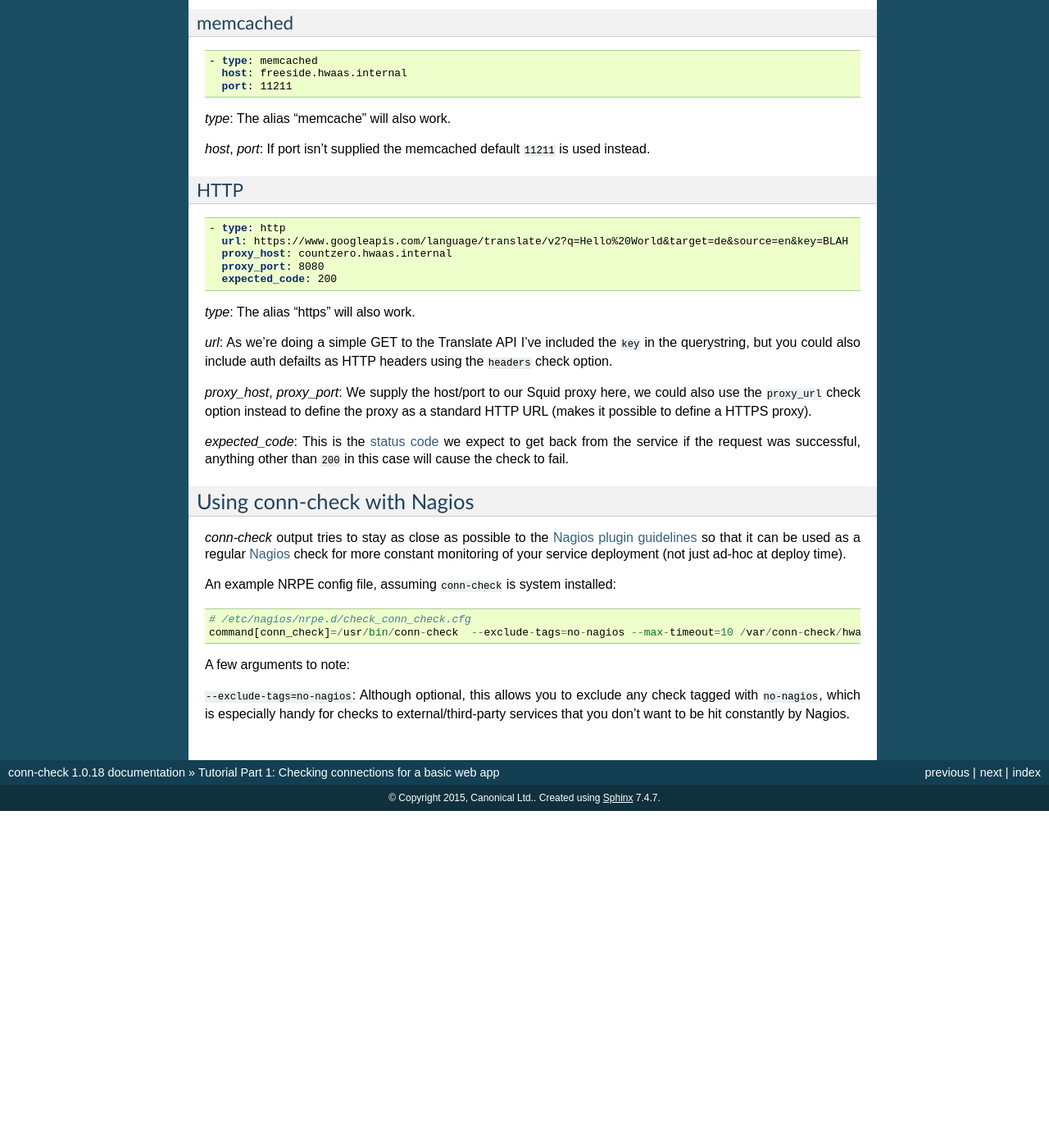
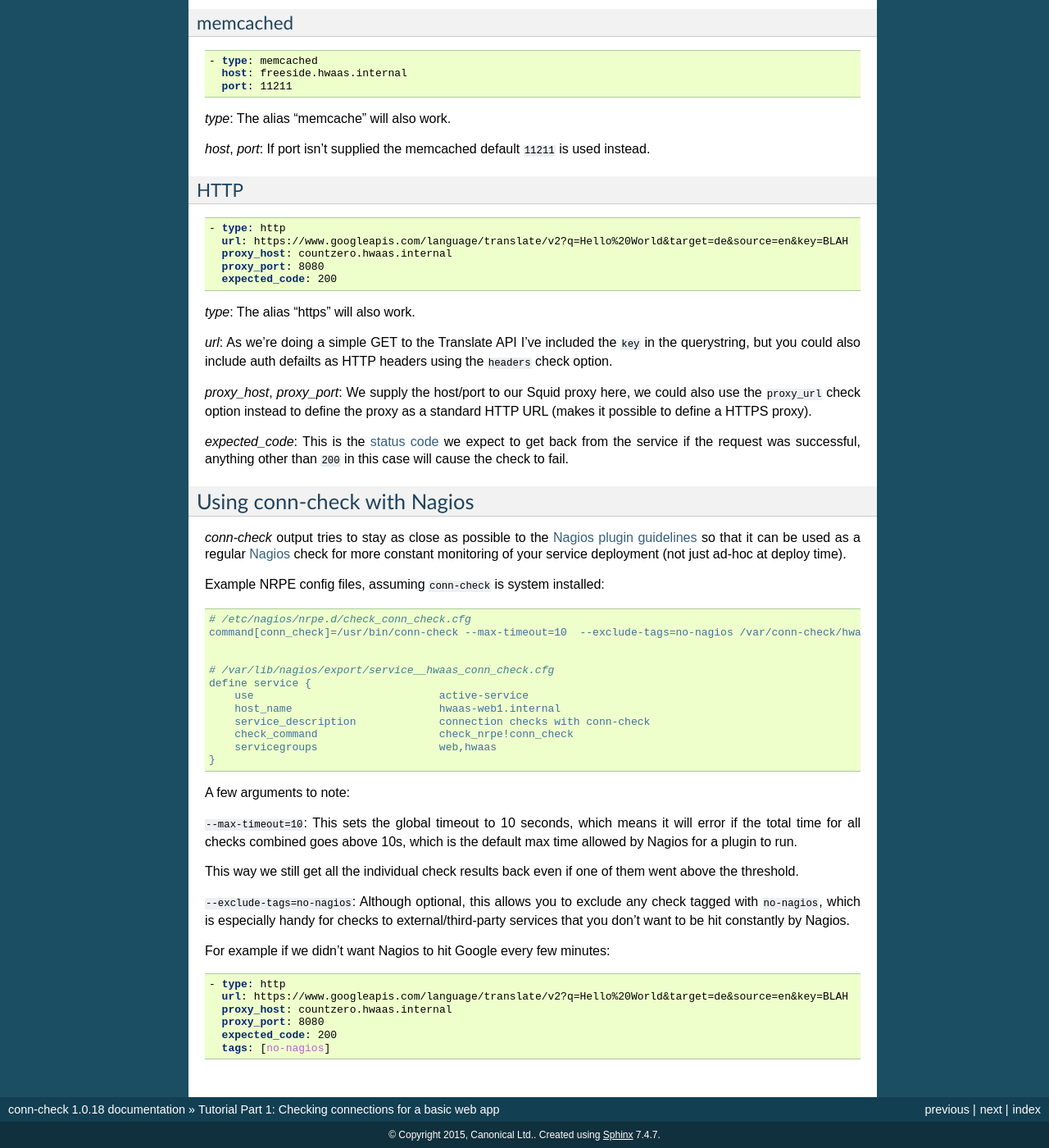
Before and after one commit to canonical-ols/conn-check, a Sphinx documentation site: the page built from docs/tutorial-part-1.rst, in a window 1280 px wide and 1400 px high, scrolled down 1458 px. Shown: the whole window at 82% size. Built offline with Sphinx 7.4.7, drawn with Linux system fonts in a browser that asks for light colours; before the commit the page ends 2447 px from its top, so only the background shows below that.

Commit message:
Fleshed out nagios section

`````diff
--- a/docs/tutorial-part-1.rst
+++ b/docs/tutorial-part-1.rst
@@ -103,6 +103,7 @@ instead.
 
 HTTP
 ````
+
 .. code-block:: yaml
 
     - type: http
@@ -136,16 +137,45 @@ so that it can be used as a regular `Nagios <https://www.nagios.org/>`_ check
 for more constant monitoring of your service deployment (not just ad-hoc at
 deploy time).
 
-An example NRPE config file, assuming ``conn-check`` is system installed:
+Example NRPE config files, assuming ``conn-check`` is system installed:
 
-.. code-block::
+.. code-block:: ini
 
     # /etc/nagios/nrpe.d/check_conn_check.cfg
-    command[conn_check]=/usr/bin/conn-check  --exclude-tags=no-nagios --max-timeout=10 /var/conn-check/hwaas-cc.yaml
+    command[conn_check]=/usr/bin/conn-check --max-timeout=10  --exclude-tags=no-nagios /var/conn-check/hwaas-cc.yaml
+
+
+    # /var/lib/nagios/export/service__hwaas_conn_check.cfg
+    define service {
+        use                             active-service
+        host_name                       hwaas-web1.internal
+        service_description             connection checks with conn-check
+        check_command                   check_nrpe!conn_check
+        servicegroups                   web,hwaas
+    }
 
 A few arguments to note:
+
+``--max-timeout=10``: This sets the global timeout to 10 seconds, which means
+it will error if the total time for all checks combined goes above 10s, which
+is the default max time allowed by Nagios for a plugin to run.
+
+This way we still get all the individual check results back even if one of them
+went above the threshold.
+
 
 ``--exclude-tags=no-nagios``: Although optional, this allows you to exclude
 any check tagged with ``no-nagios``, which is especially handy for checks to
 external/third-party services that you don't want to be hit constantly
 by Nagios.
+
+For example if we didn't want Nagios to hit Google every few minutes:
+
+.. code-block:: yaml
+
+    - type: http
+      url: https://www.googleapis.com/language/translate/v2?q=Hello%20World&target=de&source=en&key=BLAH
+      proxy_host: countzero.hwaas.internal
+      proxy_port: 8080
+      expected_code: 200
+      tags: [no-nagios]
`````
